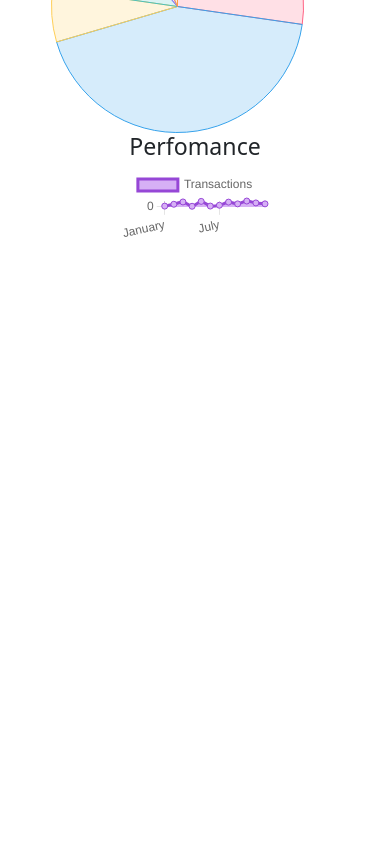
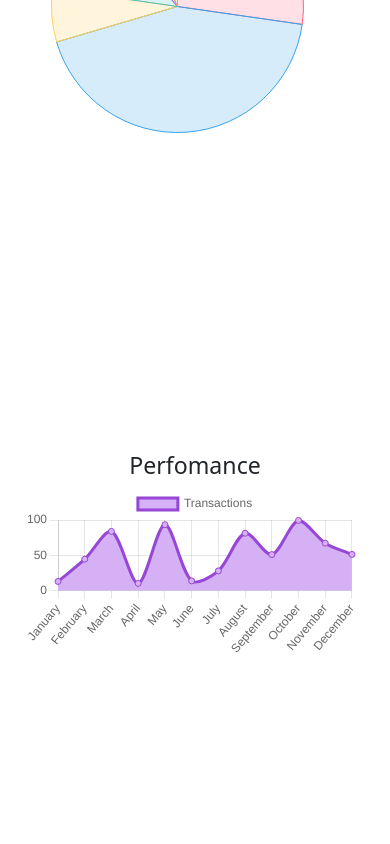
Before and after one commit to J0SAL/Decentralized-Expense-Tracker, a Next.js app in the folder frontend/: page / in a window 390 px wide. Shown: the part 2220-3064 px from the top of the page. Built offline with nearby package versions, Linux system fonts and the light colour scheme.

Commit message:
made line chart mobile responsive

```diff
--- a/frontend/components/performance/PerformanceGraph.tsx
+++ b/frontend/components/performance/PerformanceGraph.tsx
@@ -4,9 +4,12 @@ import LineChart from "./LineChart";
 
 function PerformanceGraph() {
   return (
-    <Container style={{ minHeight: "100vh" }}>
+    <Container
+      style={{ minHeight: "100vh" }}
+      className="d-flex justify-content-center flex-column"
+    >
       <h3 className="text-center">Perfomance</h3>
-      <div className="mx-5 px-5">
+      <div className="mx-md-5 px-md-5">
         <LineChart />
       </div>
     </Container>
```
